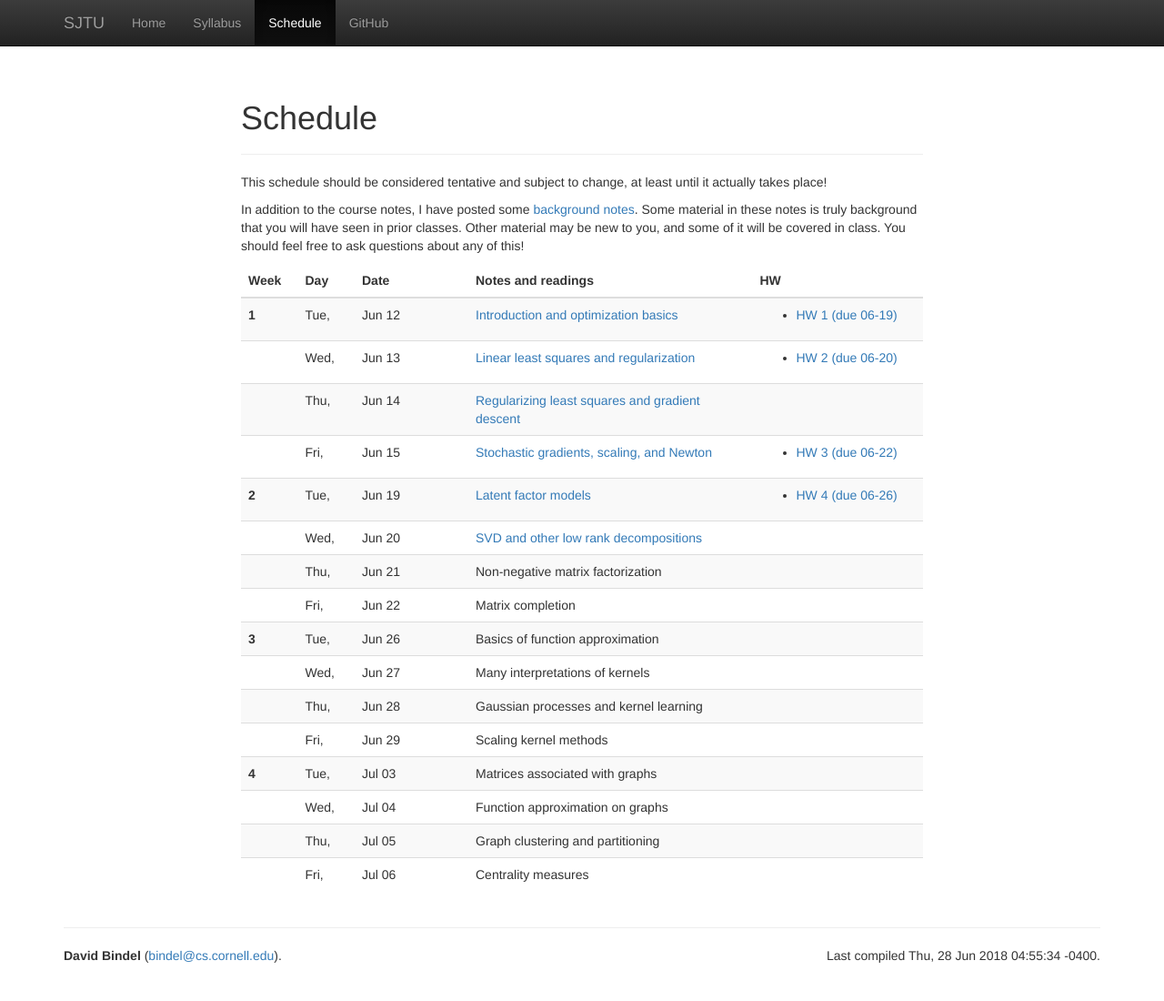
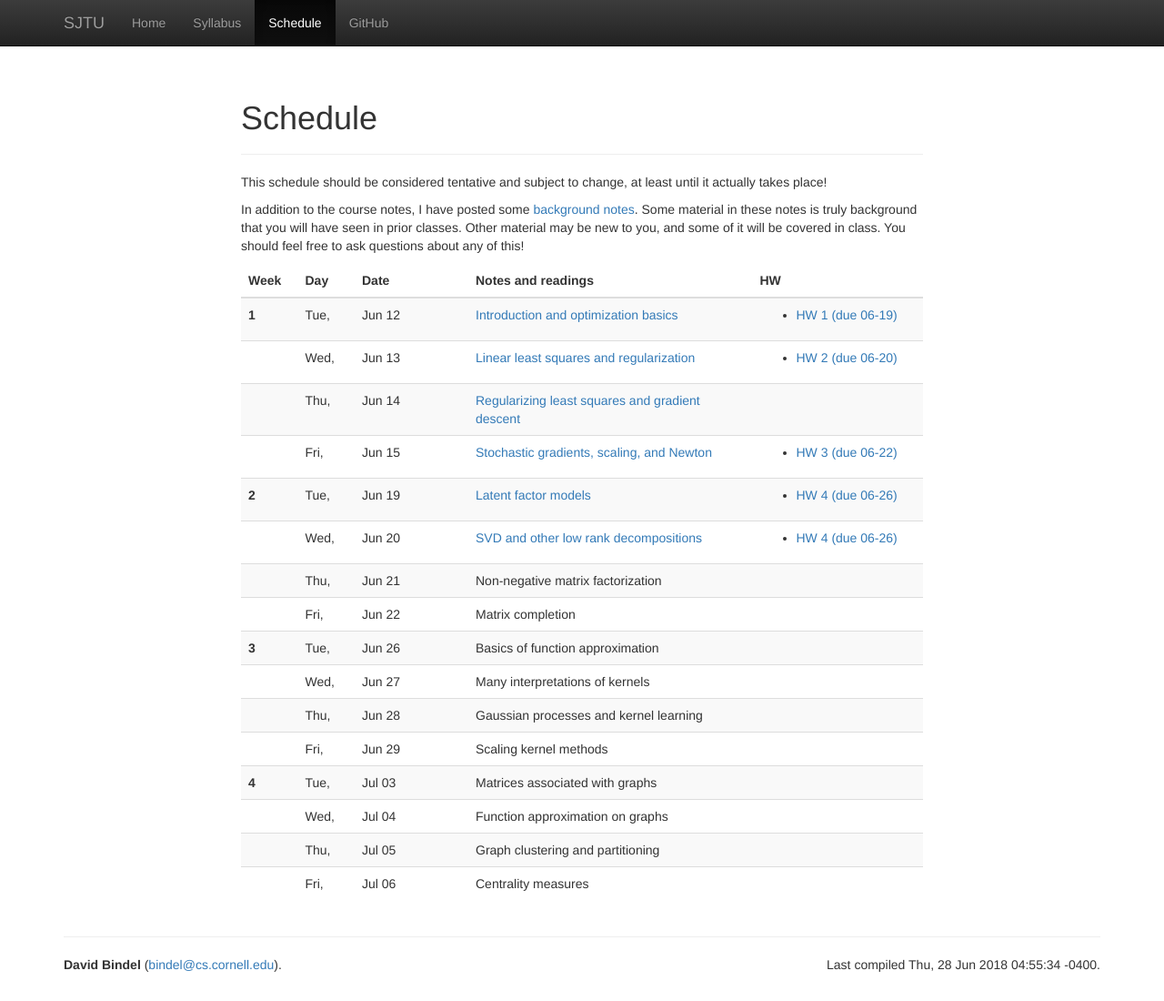
Before and after one commit to dbindel/sjtu-summer2018, a Jekyll site: the page built from web/schedule.html, in a window 1280 px wide and 1100 px high. Shown: the whole window at 91% size. Built offline with Jekyll 4.4.1, drawn with Linux system fonts in a browser that asks for light colours; nearby versions of some CDN libraries.

Commit message:
Added 6/20 HW.

```diff
--- a/web/_data/lectures.yml
+++ b/web/_data/lectures.yml
@@ -47,6 +47,9 @@
   date: 2018-06-20
   info: SVD and other low rank decompositions
   notes: 2018-06-20.pdf
+  hw:
+    - info: HW 4 (due 06-26)
+      file: 2018-06-20.pdf
 -
   date: 2018-06-21
   info: Non-negative matrix factorization
```
Also changed, not shown: 1 other file.
